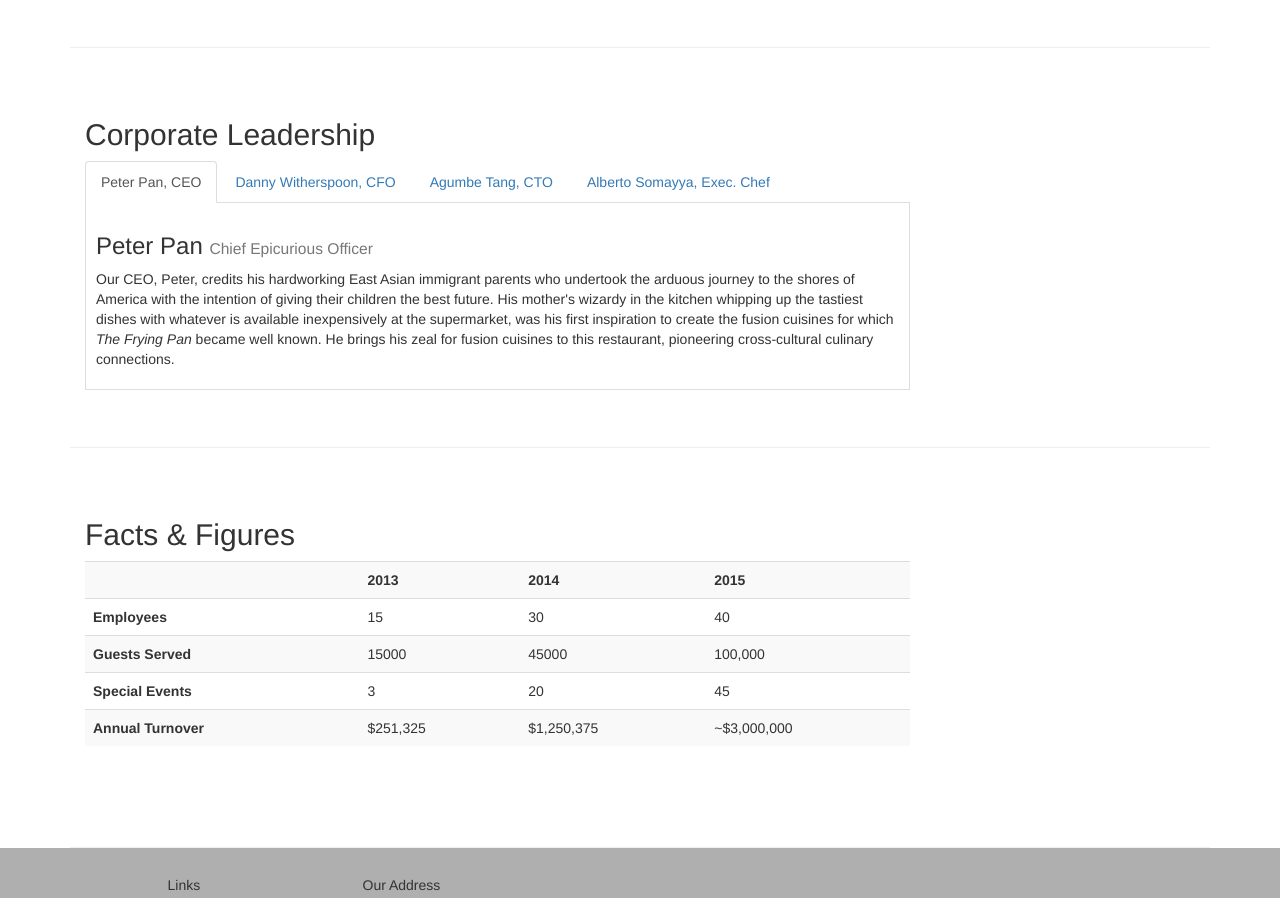
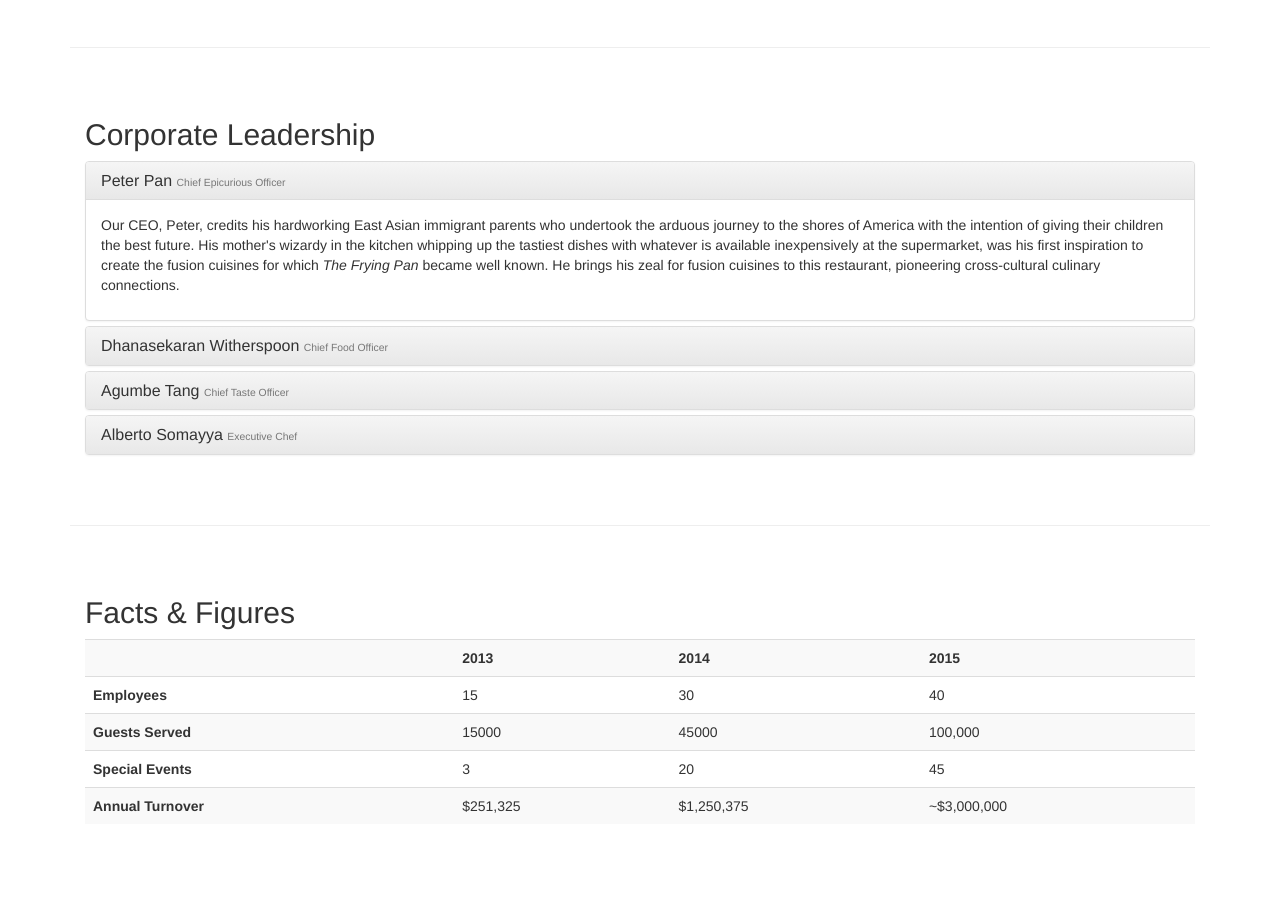
Before and after one commit to brunosilvano/conFusion, a plain HTML site: page aboutus.html in a window 1280 px wide. Shown: the part 1014-1912 px from the top of the page. Drawn offline with nearby package versions, Linux system fonts and the light colour scheme.

Commit message:
Changed Corporate Leadership from tab-navigation to Accordeon-navigation

```diff
--- a/aboutus.html
+++ b/aboutus.html
@@ -93,7 +93,7 @@
         </div>
 
         <div class="row row-content">
-            <div class="col-xs-12 col-sm-8">
+            <div class="col-xs-12 col-sm-6 col-lg-8">
                 <h2>Our History</h2>
                 <p>Started in 2010, Ristorante con Fusion quickly established itself as a culinary icon par excellence in Hong Kong. With its unique brand of world fusion cuisine that can be found nowhere else, it enjoys patronage from the A-list clientele in Hong Kong.  Featuring four of the best three-star Michelin chefs in the world, you never know what will arrive on your plate the next time you visit us.</p>
                 <p>The restaurant traces its humble beginnings to <em>The Frying Pan</em>, a successful chain started by our CEO, Mr. Peter Pan, that featured for the first time the world's best cuisines in a pan.</p>
@@ -108,7 +108,7 @@
                     </blockquote>
                 </div>
             </div>
-            <div class="col-xs-12 col-sm-4">
+            <div class="col-xs-12 col-sm-6 col-lg-4">
                 <!-- <p style="padding:20px;"></p> -->
                 <div class="panel panel-primary">
                     <div class="panel-heading">
@@ -132,49 +132,64 @@
 
 
         <div class="row row-content">
-            <div class="col-xs-12 col-sm-9">
+            <div class="col-xs-12">
                 <h2>Corporate Leadership</h2>
                 <!-- Corporate leaders Tabs -->
-                <ul class="nav nav-tabs" role="tablist">
-                    <li role="presentation" class="active">
-                        <a href="#peter" aria-controls="peter" role="tab" data-toggle="tab">Peter Pan, CEO</a>
-                    </li>
-                    <li role="presentation">
-                        <a href="#danny" aria-controls="danny" role="tab" data-toggle="tab">Danny Witherspoon, CFO</a>
-                    </li>
-                    <li role="presentation">
-                        <a href="#agumbe" aria-controls="agumbe" role="tab" data-toggle="tab">Agumbe Tang, CTO</a>
-                    </li>
-                    <li role="presentation">
-                        <a href="#alberto" aria-controls="alberto" role="tab" data-toggle="tab">Alberto Somayya, Exec. Chef</a>
-                    </li>
-                </ul>
-                <div class="tab-content">
-                    <div role="tabpanel" class="tab-pane fade in active" id="peter">
-                        <h3>Peter Pan <small>Chief Epicurious Officer</small></h3>
-                        <p>Our CEO, Peter, credits his hardworking East Asian immigrant parents who undertook the arduous journey to the shores of America with the intention of giving their children the best future. His mother's wizardy in the kitchen whipping up the tastiest dishes with whatever is available inexpensively at the supermarket, was his first inspiration to create the fusion cuisines for which <em>The Frying Pan</em> became well known. He brings his zeal for fusion cuisines to this restaurant, pioneering cross-cultural culinary connections.</p>
+                <div class="panel-group" id="accordion" role="tablist" aria-multiselectable="true">
+                    <div class="panel panel-default">
+                        <div class="panel-heading" role="tab" id="headingPeter">
+                            <h3 class="panel-title">
+                                <a role="button" data-toggle="collapse" data-parent="#accordion" href="#peter" aria-expanded="true" aria-controls="peter">Peter Pan <small>Chief Epicurious Officer</small></a>
+                            </h3>
+                        </div>
+                        <div role="tabpanel" class="panel-collapse collapse in" id="peter" aria-labelledby="headingPeter">
+                            <div class="panel-body">
+                                <p>Our CEO, Peter, credits his hardworking East Asian immigrant parents who undertook the arduous journey to the shores of America with the intention of giving their children the best future. His mother's wizardy in the kitchen whipping up the tastiest dishes with whatever is available inexpensively at the supermarket, was his first inspiration to create the fusion cuisines for which <em>The Frying Pan</em> became well known. He brings his zeal for fusion cuisines to this restaurant, pioneering cross-cultural culinary connections.</p>
+                            </div>
+                        </div>
+
                     </div>
-                    <div role="tabpanel" class="tab-pane fade" id="danny">
-                        <h3>Dhanasekaran Witherspoon <small>Chief Food Officer</small></h3>
-                        <p>Our CFO, Danny, as he is affectionately referred to by his colleagues, comes from a long established family tradition in farming and produce. His experiences growing up on a farm in the Australian outback gave him great appreciation for varieties of food sources. As he puts it in his own words, <em>Everything that runs, wins, and everything that stays, pays!</em></p>
+                    <div class="panel panel-default">
+                        <div class="panel-heading" role="tab" id="headingDanny">
+                            <h3 class="panel-title"><a class="collapsed" role="button" data-toggle="collapse" data-parent="#accordion" href="#danny" aria-expanded="false" aria-controls="danny">Dhanasekaran Witherspoon <small>Chief Food Officer</small></a>
+                            </h3>
+                        </div>
+                        <div role="tabpanel" class="panel-collapse collapse" id="danny" aria-labelledby="headingDanny">
+                            <div class="panel-body">
+                                <p>Our CFO, Danny, as he is affectionately referred to by his colleagues, comes from a long established family tradition in farming and produce. His experiences growing up on a farm in the Australian outback gave him great appreciation for varieties of food sources. As he puts it in his own words, <em>Everything that runs, wins, and everything that stays, pays!</em></p>
+                            </div>
+                        </div>
                     </div>
-                    <div role="tabpanel" class="tab-pane fade" id="agumbe">
-                        <h3>Agumbe Tang <small>Chief Taste Officer</small></h3>
-                        <p>Blessed with the most discerning gustatory sense, Agumbe, our CFO, personally ensures that every dish that we serve meets his exacting tastes. Our chefs dread the tongue lashing that ensues if their dish does not meet his exacting standards. He lives by his motto, <em>You click only if you survive my lick.</em></p>
+
+                    <div class="panel panel-default">
+                        <div class="panel-heading" role="tab" id="headingAgumbe">
+                            <h3 class="panel-title"><a class="collapsed" role="button" data-toggle="collapse" data-parent="#accordion" href="#agumbe" aria-expanded="false" aria-controls="agumbe">Agumbe Tang <small>Chief Taste Officer</small></a>
+                            </h3>
+                        </div>
+                        <div role="tabpanel" class="panel-collapse collapse" id="agumbe" aria-labelledby="headingAgumbe">
+                            <div class="panel-body">
+                                <p>Blessed with the most discerning gustatory sense, Agumbe, our CFO, personally ensures that every dish that we serve meets his exacting tastes. Our chefs dread the tongue lashing that ensues if their dish does not meet his exacting standards. He lives by his motto, <em>You click only if you survive my lick.</em></p>
+                            </div>
+                        </div>
                     </div>
-                    <div role="tabpanel" class="tab-pane fade" id="alberto">
-                        <h3>Alberto Somayya <small>Executive Chef</small></h3>
-                        <p>Award winning three-star Michelin chef with wide International experience having worked closely with whos-who in the culinary world, he specializes in creating mouthwatering Indo-Italian fusion experiences. He says, <em>Put together the cuisines from the two craziest cultures, and you get a winning hit! Amma Mia!</em></p>
+
+                    <div class="panel panel-default">
+                        <div class="panel-heading" role="tab" id="headingAlberto">
+                            <h3 class="panel-title"><a class="collapsed" role="button" data-toggle="collapse" data-parent="#accordion" href="#alberto" aria-expanded="false" aria-controls="alberto">Alberto Somayya <small>Executive Chef</small></a>
+                            </h3>
+                        </div>
+                        <div role="tabpanel" class="panel-collapse collapse" id="alberto" aria-labelledby="headingAlberto">
+                            <div class="panel-body">
+                                <p>Award winning three-star Michelin chef with wide International experience having worked closely with whos-who in the culinary world, he specializes in creating mouthwatering Indo-Italian fusion experiences. He says, <em>Put together the cuisines from the two craziest cultures, and you get a winning hit! Amma Mia!</em></p>
+                            </div>
+                        </div>
                     </div>
                 </div>
-            </div>
-             <div class="col-xs-12 col-sm-3">
-                <p style="padding:20px;"></p>
             </div>
        </div>
 
        <div class="row row-content">
-           <div class="col-xs-12 col-sm-9">
+           <div class="col-xs-12">
                <h2>Facts &amp; Figures</h2>
                <div class="table-responsive">
                     <table class="table table-striped">
@@ -210,9 +225,6 @@
                         </tr>
                     </table>
                </div>
-           </div>
-           <div class="col-xs-12 col-sm-3">
-               <p style="padding:20px;"></p>
            </div>
        </div>
 
```
